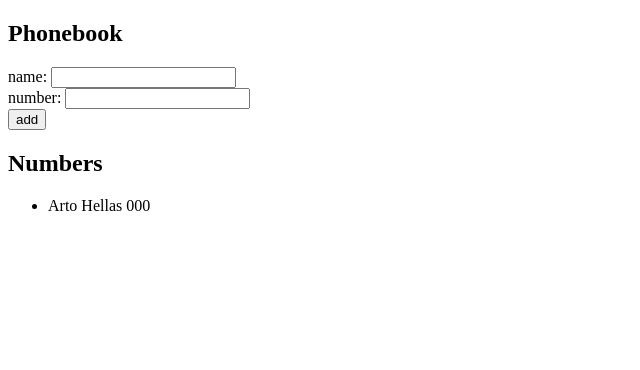
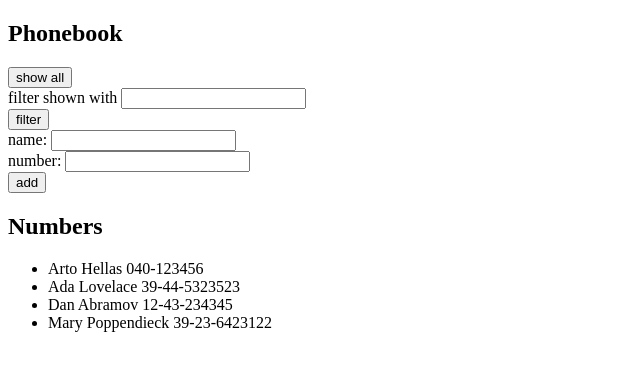
Before and after one commit to MelDv/FullStack_course, a React (Create React App) app in the folder osa2/puhelinluettelo/: page / in a window 1280 px wide. Shown: the top 370 px of the page, without its empty margins (0-640 px from the left). Built offline with nearby package versions, Linux system fonts and the light colour scheme.

Commit message:
tehtävä 2.9

```diff
--- a/osa2/puhelinluettelo/src/App.js
+++ b/osa2/puhelinluettelo/src/App.js
@@ -3,13 +3,14 @@ import Person from './components/Person'
 
 const App = () => {
   const [persons, setPersons] = useState([
-    {
-      name: 'Arto Hellas',
-      number: '000'
-    }
+    { name: 'Arto Hellas', number: '040-123456' },
+    { name: 'Ada Lovelace', number: '39-44-5323523' },
+    { name: 'Dan Abramov', number: '12-43-234345' },
+    { name: 'Mary Poppendieck', number: '39-23-6423122' }
   ])
   const [newName, setNewName] = useState('')
   const [newNumber, setNewNumber] = useState('')
+  const [newFilter, setFilter] = useState('')
 
   const addName = (event) => {
     event.preventDefault()
@@ -34,6 +35,25 @@ const App = () => {
     setNewNumber('')
   }
 
+  const doFiltering = (event) => {
+    event.preventDefault()
+    let filtered = []
+
+    if (newFilter === '') {
+      document.location.reload()
+    }
+    persons.map(person => {
+      if (person.name.toLowerCase().includes(newFilter.toLowerCase())) {
+        filtered.push(person)
+      }
+    })
+    if (filtered.length === 0) {
+      window.alert(`no name contains ${newFilter}`)
+      document.location.reload()
+    }
+    setPersons(filtered)
+  }
+
   const handleNameChange = (event) => {
     setNewName(event.target.value)
   }
@@ -42,9 +62,30 @@ const App = () => {
     setNewNumber(event.target.value)
   }
 
+  const handleFilterChange = (event) => {
+    setFilter(event.target.value)
+  }
+
+  const showAllPersons = () => {
+    document.location.reload()
+  }
+
   return (
     <div>
       <h2>Phonebook</h2>
+      <div>
+        <button onClick={showAllPersons}>show all</button>
+      </div>
+      <form onSubmit={doFiltering}>
+        <div>
+          filter shown with <input
+            value={newFilter}
+            onChange={handleFilterChange} />
+        </div>
+        <div>
+          <button type="submit">filter</button>
+        </div>
+      </form>
       <form onSubmit={addName}>
         <div>
           name: <input
@@ -67,7 +108,6 @@ const App = () => {
       </ul>
     </div>
   )
-
 }
 
 export default App
```
